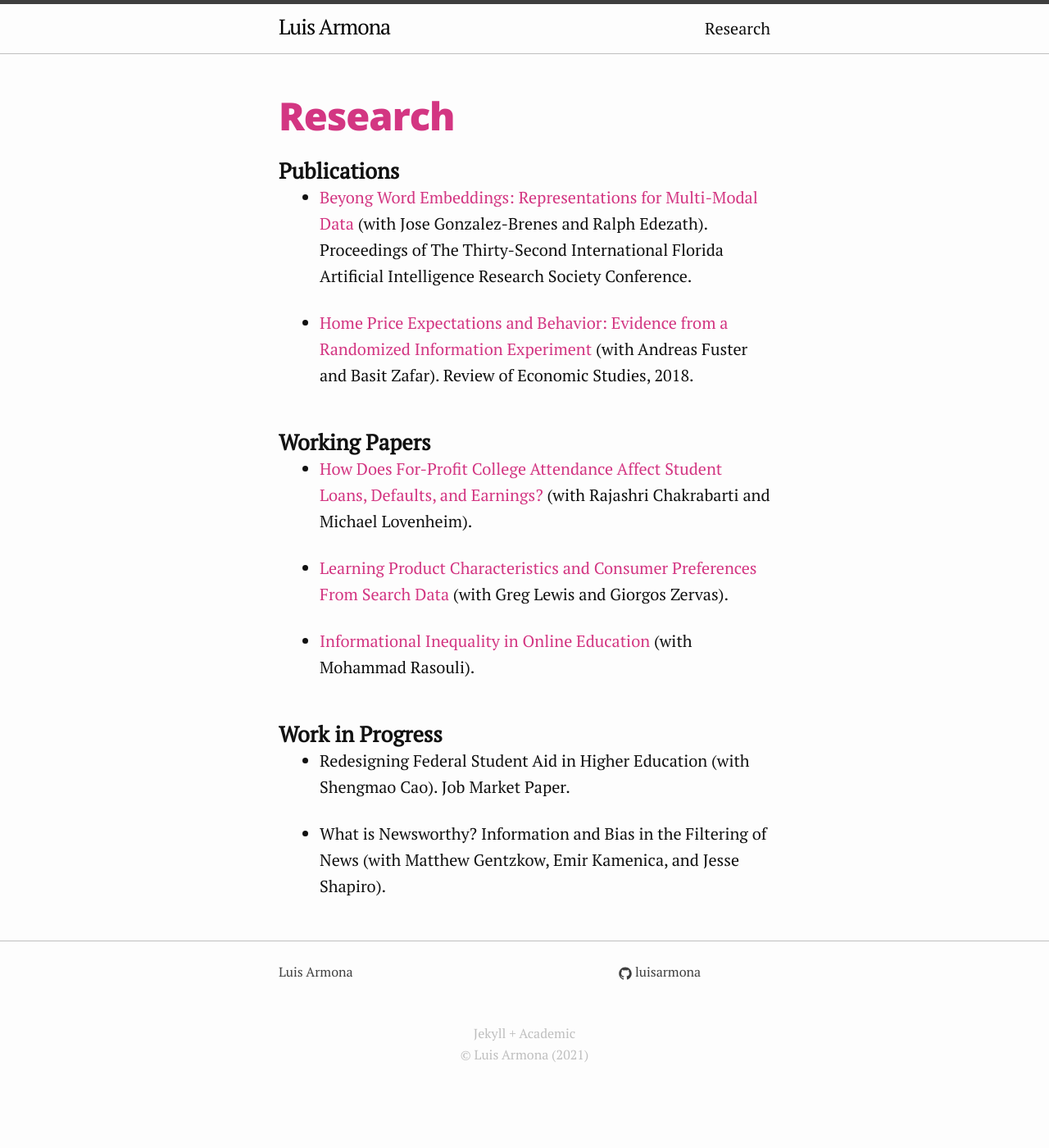
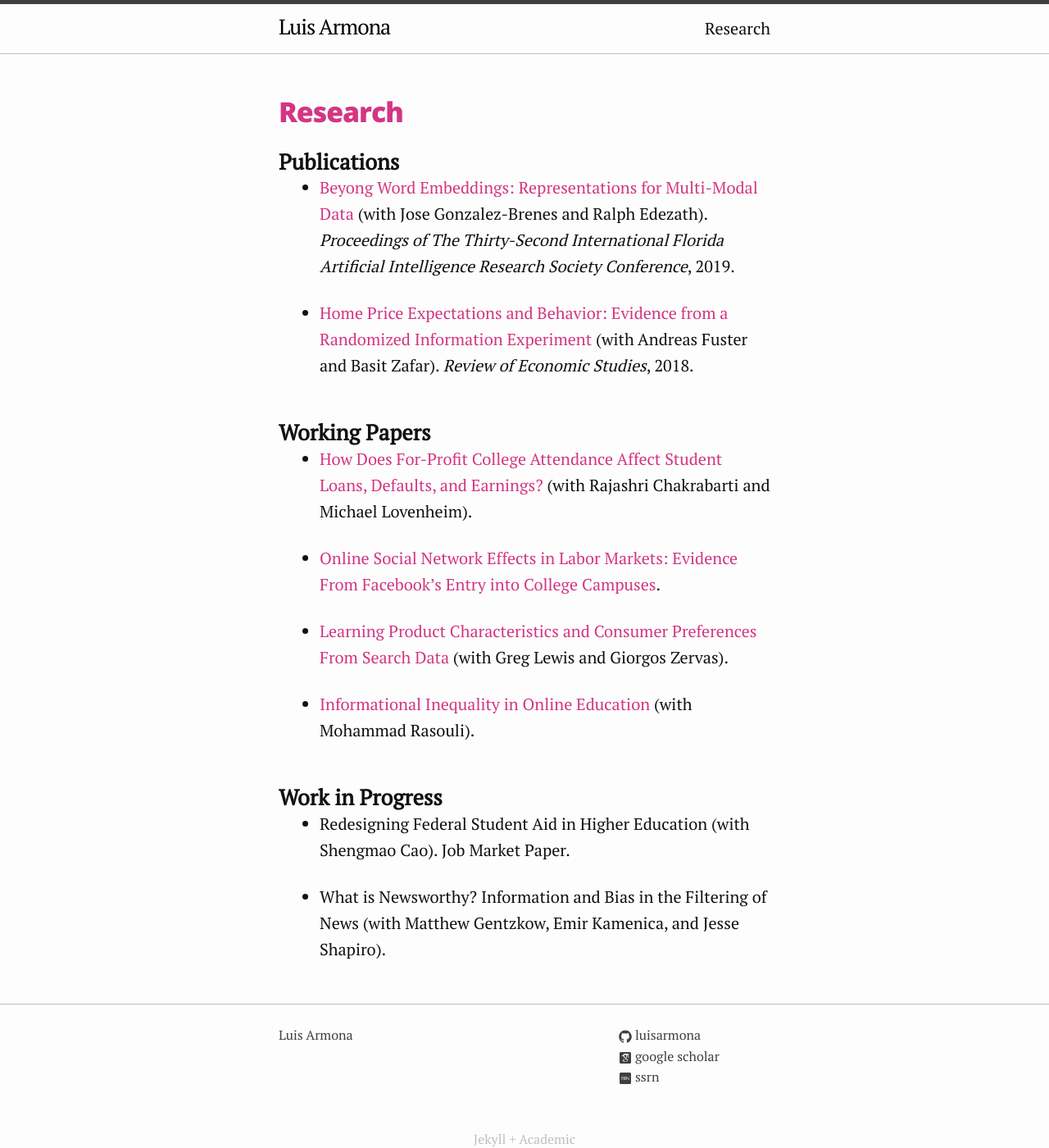
Before and after one commit to luisarmona/luisarmona.github.io, a Jekyll site: the page built from Research.markdown, in a window 1280 px wide and 1400 px high. Shown: the whole window at 82% size. Built offline with Jekyll 4.4.1, drawn with Linux system fonts in a browser that asks for light colours.

Commit message:
added gschol + ssrn

```diff
--- a/Research.markdown
+++ b/Research.markdown
@@ -6,14 +6,16 @@ permalink: /research/
 
 ### Publications
 
-- [Beyong Word Embeddings: Representations for Multi-Modal Data](https://www.aaai.org/ocs/index.php/FLAIRS/FLAIRS19/paper/viewFile/18294/17411) (with Jose Gonzalez-Brenes and Ralph Edezath). Proceedings of The Thirty-Second International Florida Artificial Intelligence Research Society Conference.
+- [Beyong Word Embeddings: Representations for Multi-Modal Data](https://www.aaai.org/ocs/index.php/FLAIRS/FLAIRS19/paper/viewFile/18294/17411) (with Jose Gonzalez-Brenes and Ralph Edezath). _Proceedings of The Thirty-Second International Florida Artificial Intelligence Research Society Conference_, 2019.
 
-- [Home Price Expectations and Behavior: Evidence from a Randomized Information Experiment](https://www.restud.com/paper/home-price-expectations-and-behavior-evidence-from-a-randomized-information-experiment/) (with Andreas Fuster and Basit Zafar). Review of Economic Studies, 2018.
+- [Home Price Expectations and Behavior: Evidence from a Randomized Information Experiment](https://www.restud.com/paper/home-price-expectations-and-behavior-evidence-from-a-randomized-information-experiment/) (with Andreas Fuster and Basit Zafar). _Review of Economic Studies_, 2018.
 
 
 ### Working Papers
 
 - [How Does For-Profit College Attendance Affect Student Loans, Defaults, and Earnings?](http://www.nber.org/papers/w25042) (with Rajashri Chakrabarti and Michael Lovenheim).
+
+- [Online Social Network Effects in Labor Markets: Evidence From Facebook's Entry into College Campuses](https://papers.ssrn.com/sol3/papers.cfm?abstract_id=3381938).
 
 - [Learning Product Characteristics and Consumer Preferences From Search Data](https://papers.ssrn.com/sol3/papers.cfm?abstract_id=3858377) (with Greg Lewis and Giorgos Zervas).
 
--- a/_config.yml
+++ b/_config.yml
@@ -26,6 +26,7 @@ url: "" # the base hostname & protocol for your site, e.g. http://example.com
 #twitter_username: jekyllrb
 github_username:  luisarmona
 scholar: juU250QAAAAJ
+ssrnid: 2354829
 # Build settings
 theme: academic
 #remote_theme: gaalcaras/academic
--- /dev/null
+++ b/_includes/_icons/google-scholar.html
@@ -0,0 +1 @@
+<a target="_blank" href="https://scholar.google.com/citations?user={{ site.scholar }}" title="Google Scholar"><span class="icon icon--scholar" >{% include _icons/google-scholar-square.svg %}</span><span class="username">Google Scholar</span></a>
--- /dev/null
+++ b/_includes/_icons/ssrn.html
@@ -0,0 +1 @@
+<a target="_blank" href="https://papers.ssrn.com/sol3/cf_dev/AbsByAuth.cfm?per_id={{site.ssrnid}}" title="SSRN"><span class="icon icon--ssrn" >{% include _icons/ssrn-square.svg %}</span><span class="username">SSRN</span></a>
--- a/_includes/contactlist.html
+++ b/_includes/contactlist.html
@@ -29,4 +29,16 @@
   </li>
   {% endif %}
 
+  {% if site.scholar %}
+  <li>
+    {% include _icons/google-scholar.html %}
+  </li>
+  {% endif %}
+
+  {% if site.ssrnid %}
+  <li>
+    {% include _icons/ssrn.html %}
+  </li>
+  {% endif %}
+
 </ul>
--- a/_layouts/page.html
+++ b/_layouts/page.html
@@ -2,6 +2,6 @@
 layout: default
 ---
 
-<h1 class="post-title" itemprop="name headline">{{ page.title | escape }}</h1>
+<h2 class="post-title" itemprop="name headline">{{ page.title | escape }}</h2>
 
 {{ content }}
--- a/index.markdown
+++ b/index.markdown
@@ -10,4 +10,3 @@ I am a 5th-Year PhD Student in the Economics Department at Stanford University.
 My research interests lie in industrial organization, the economics of information, postsecondary education, and how machine learning methods can be used to enhance existing economic models.
 - Primary Advisor: Matthew Gentzkow
 - Fields: Industrial Organization/Economics of Education
-- [Google Scholar](https://scholar.google.com/citations?user=juU250QAAAAJ&hl=en)
```
Also changed, not shown: Gemfile (added, +31 -0 lines), Gemfile.lock (added), _includes/_icons/google-scholar-square.svg, _includes/_icons/ssrn-square.svg, academic.gemspec (added).
